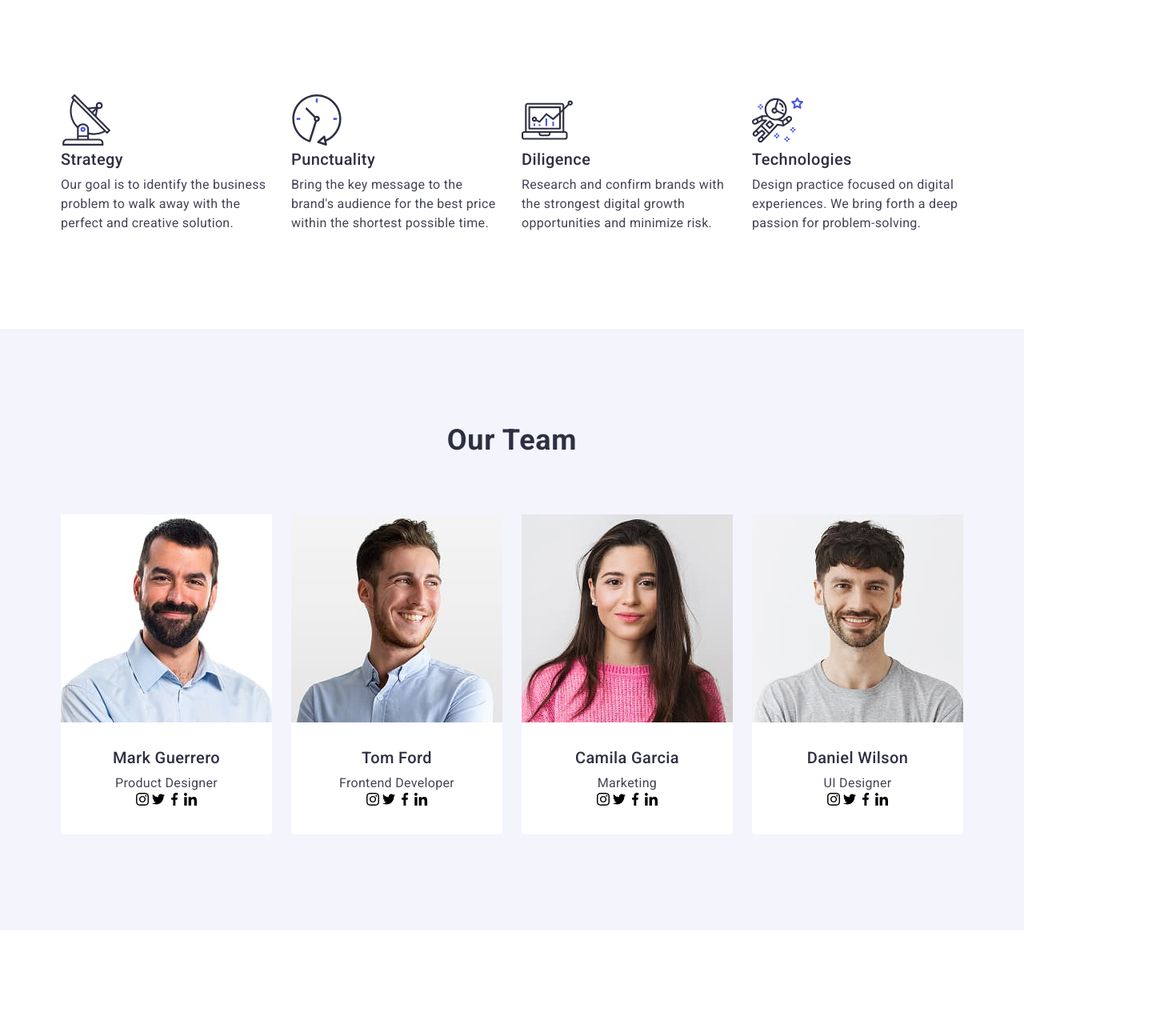
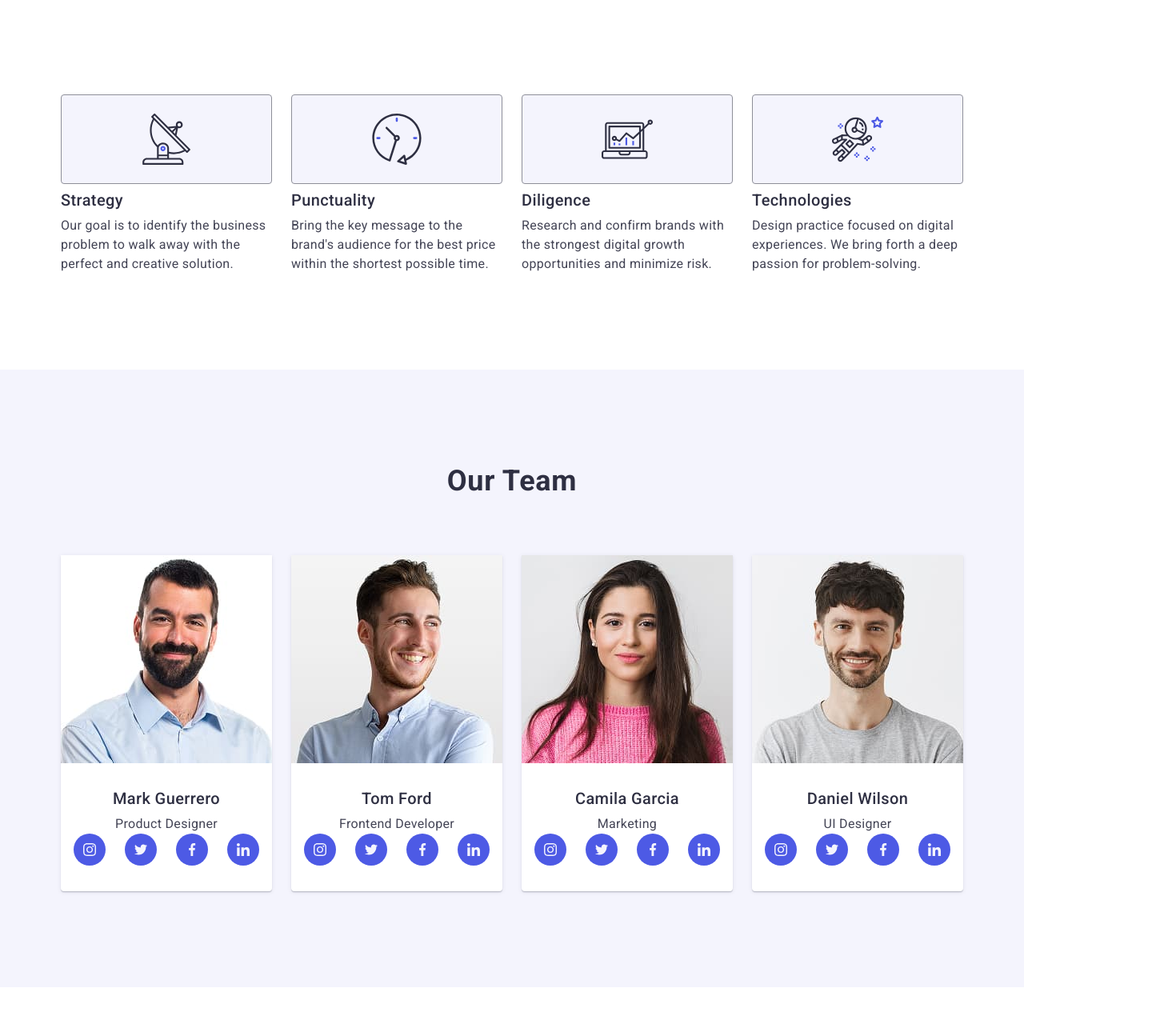
Before and after one commit to Vasiliy-sP/goit-markup-hw-04, a plain HTML site: page index.html in a window 1280 px wide. Shown: the part 675-1955 px from the top of the page at 80% size, 1440 px wide, since content can reach past the window. Drawn offline with nearby package versions, Linux system fonts and the light colour scheme.

Commit message:
homework04

```diff
--- a/css/styles.css
+++ b/css/styles.css
@@ -75,6 +75,7 @@ li {
     height: 56px;
     border-radius: 4px;
     margin: 0px auto;
+    transition:  250ms cubic-bezier(0.4, 0, 0.2, 1);
 }
 
 .button:hover,:focus {
@@ -197,13 +198,13 @@ li {
 
 .business {
     padding: 188px 0;
-    width: 1440px;
     margin: 0 auto;
     background-image: linear-gradient( rgba(46, 47, 66, 0.7), rgba(46, 47, 66, 0.7)), url(../images/table.jpg);
     background-repeat: no-repeat;
     background-position: center;
     background-size: cover;
     background-attachment: fixed;
+    max-width: 1440px;
 }
 
 
@@ -280,6 +281,17 @@ li {
     gap: 24px;
 
 }
+
+.ikons-sv {
+    display: flex;
+    align-items: center;
+    justify-content: center;
+    height: 112px;
+    background-color: var(--color-cloud);
+    border: 1px solid var(--color-lignt-slate);
+    border-radius: 4px;
+    margin-bottom: 8px;
+}
 /* //=================section3===============// */
 
 
@@ -308,6 +320,9 @@ li {
     text-align: center;
     border-radius: 0 0 4px 4px;
     width: calc((100% - 72px) / 4);
+    box-shadow: 0px 1px 6px rgba(46, 47, 66, 0.08),
+        0px 1px 1px rgba(46, 47, 66, 0.16),
+        0px 2px 1px rgba(46, 47, 66, 0.08);
 }
 
 .team-hero-pothetion {
@@ -333,6 +348,25 @@ li {
     text-align: center;
     }
 
+.social {
+    display: flex;
+    justify-content: center;
+    gap: 24px;
+    }
+
+.social-icons {
+    width: 40px;
+    height: 40px;
+    display: flex;
+    justify-content: center;
+    border-radius: 50%;
+    background-color: var(--color-iris);
+    align-items: center;
+    }
+
+.social-logo {
+    fill: var(--color-cloud);
+}
 .team-photo {
     display: flex;
     gap: 24px;
@@ -402,8 +436,14 @@ li {
 
 .li-name {
     width: calc((100% - 48px) / 3);
+    transition: box-shadow 250ms cubic-bezier(0.4, 0, 0.2, 1);
 }
 
+.li-name:hover {
+    box-shadow:0px 1px 6px rgba(46, 47, 66, 0.08),
+        0px 1px 1px rgba(46, 47, 66, 0.16),
+        0px 2px 1px rgba(46, 47, 66, 0.08);
+}
 /* //===============footer===============// */
 
 .footer {
--- a/index.html
+++ b/index.html
@@ -65,9 +65,12 @@
                 </h2>
                 <ul class="element-one">
                     <li class="paragraph-li">
-                        <svg class="" width="64" height="64">
+                        <div class="ikons-sv">
+                            <svg class="antenna" width="64" height="64">
                                 <use href="./images/icons.svg#icon-antenna"></use>
                             </svg>
+                        </div>
+
                         <h3 class="paragraph-s">Strategy</h3>
                         <p class="paragraph-p">
                             Our goal is to identify the business problem to walk away with the perfect and creative
@@ -75,9 +78,11 @@
                         </p>
                     </li>
                     <li class="paragraph-li">
+                        <div class="ikons-sv">
                         <svg class="clock" width="64" height="64">
                             <use href="./images/icons.svg#icon-clock"></use>
                         </svg>
+                        </div>
                         <h3 class="paragraph-s">Punctuality</h3>
                         <p class="paragraph-p">
                             Bring the key message to the brand's audience for the best price within the shortest possible
@@ -85,18 +90,22 @@
                         </p>
                     </li>
                     <li class="paragraph-li">
+                        <div class="ikons-sv">
                         <svg class="diagram" width="64" height="64">
                             <use href="./images/icons.svg#icon-diagram"></use>
                         </svg>
+                        </div>
                         <h3 class="paragraph-s">Diligence</h3>
                         <p class="paragraph-p">
                             Research and confirm brands with the strongest digital growth opportunities and minimize risk.
                         </p>
                     </li>
                     <li class="paragraph-li">
+                        <div class="ikons-sv">
                         <svg class="astronaut" width="64" height="64">
                             <use href="./images/icons.svg#icon-astronaut"></use>
                         </svg>
+                        </div>
                         <h3 class="paragraph-s">Technologies</h3>
                         <p class="paragraph-p">
                             Design practice focused on digital experiences. We bring forth a deep passion for
@@ -118,18 +127,28 @@
                         <div class="team-hero-pothetion">
                             <h3 class="team-hero">Mark Guerrero</h3>
                             <p class="text">Product Designer</p>
-                            <svg class="instagram" width="16" height="16">
+                            <ul class="social">
+                            <li class="social-icons">
+                                <svg class="social-logo" width="16" height="16">
                                     <use href="./images/icons.svg#icon-instagram"></use>
                                 </svg>
-                            <svg class="twitter" width="16" height="16">
+                            </li>
+                            <li class="social-icons">
+                                <svg class="social-logo" width="16" height="16">
                                     <use href="./images/icons.svg#icon-twitter"></use>
                                 </svg>
-                            <svg class="facebook" width="16" height="16">
+                            </li>
+                            <li class="social-icons">
+                                <svg class="social-logo" width="16" height="16">
                                     <use href="./images/icons.svg#icon-facebook"></use>
                                 </svg>
-                            <svg class="linkedin" width="16" height="16">
+                            </li>
+                            <li class="social-icons">
+                                <svg class="social-logo" width="16" height="16">
                                     <use href="./images/icons.svg#icon-linkedin"></use>
                                 </svg>
+                            </li>
+                            </ul>
                         </div>
                     </li>
                     <li class="team-li">
@@ -137,18 +156,28 @@
                         <div class="team-hero-pothetion">
                             <h3 class="team-hero">Tom Ford</h3>
                             <p class="text">Frontend Developer</p>
-                            <svg class="instagram" width="16" height="16">
+                            <ul class="social">
+                                <li class="social-icons">
+                                    <svg class="social-logo" width="16" height="16">
                                         <use href="./images/icons.svg#icon-instagram"></use>
                                     </svg>
-                            <svg class="twitter" width="16" height="16">
+                                </li>
+                                    <li class="social-icons">
+                                        <svg class="social-logo" width="16" height="16">
                                             <use href="./images/icons.svg#icon-twitter"></use>
                                         </svg>
-                            <svg class="facebook" width="16" height="16">
+                                    </li>
+                                    <li class="social-icons">
+                                        <svg class="social-logo" width="16" height="16">
                                             <use href="./images/icons.svg#icon-facebook"></use>
                                         </svg>
-                            <svg class="linkedin" width="16" height="16">
+                                    </li>
+                                    <li class="social-icons">
+                                    <svg class="social-logo" width="16" height="16">
                                         <use href="./images/icons.svg#icon-linkedin"></use>
                                     </svg>
+                                </li>
+                            </ul>
                         </div>
                     </li>
                     <li class="team-li">
@@ -156,18 +185,29 @@
                         <div class="team-hero-pothetion">
                             <h3 class="team-hero">Camila Garcia</h3>
                             <p class="text">Marketing</p>
-                            <svg class="instagram" width="16" height="16">
+                            <ul class="social">
+                                <li class="social-icons">
+                                    <svg class="social-logo" width="16" height="16">
                                         <use href="./images/icons.svg#icon-instagram"></use>
                                     </svg>
-                            <svg class="twitter" width="16" height="16">
+                                </li>
+                                    <li class="social-icons">
+                                        <svg class="social-logo" width="16" height="16">
                                             <use href="./images/icons.svg#icon-twitter"></use>
                                         </svg>
-                            <svg class="facebook" width="16" height="16">
+                                    </li>
+                                    <li class="social-icons">
+                                        <svg class="social-logo" width="16" height="16">
                                             <use href="./images/icons.svg#icon-facebook"></use>
                                         </svg>
-                            <svg class="linkedin" width="16" height="16">
+                                    </li>
+                                    <li class="social-icons">
+                                        <svg class="social-logo" width="16" height="16">
                                             <use href="./images/icons.svg#icon-linkedin"></use>
                                         </svg>
+                                    </li>
+                                </li>
+                            </ul>
                         </div>
                     </li>
                     <li class="team-li">
@@ -175,18 +215,29 @@
                         <div class="team-hero-pothetion">
                             <h3 class="team-hero">Daniel Wilson</h3>
                             <p class="text">UI Designer</p>
-                            <svg class="instagram" width="16" height="16">
+                            <ul class="social">
+                                <li class="social-icons">
+                                    <svg class="social-logo" width="16" height="16">
                                         <use href="./images/icons.svg#icon-instagram"></use>
                                     </svg>
-                            <svg class="twitter" width="16" height="16">
+                                </li>
+                                    <li class="social-icons">
+                                        <svg class="social-logo" width="16" height="16">
                                             <use href="./images/icons.svg#icon-twitter"></use>
                                         </svg>
-                            <svg class="facebook" width="16" height="16">
+                                    </li>
+                                    <li class="social-icons">
+                                        <svg class="social-logo" width="16" height="16">
                                             <use href="./images/icons.svg#icon-facebook"></use>
                                         </svg>
-                            <svg class="linkedin" width="16" height="16">
+                                    </li>
+                                    <li class="social-icons">
+                                        <svg class="social-logo" width="16" height="16">
                                             <use href="./images/icons.svg#icon-linkedin"></use>
                                         </svg>
+                                    </li>
+                                </li>
+                            </ul>
                         </div>
                     </li>
                 </ul>
```
Lines whose indentation alone changed are shown as unchanged.
